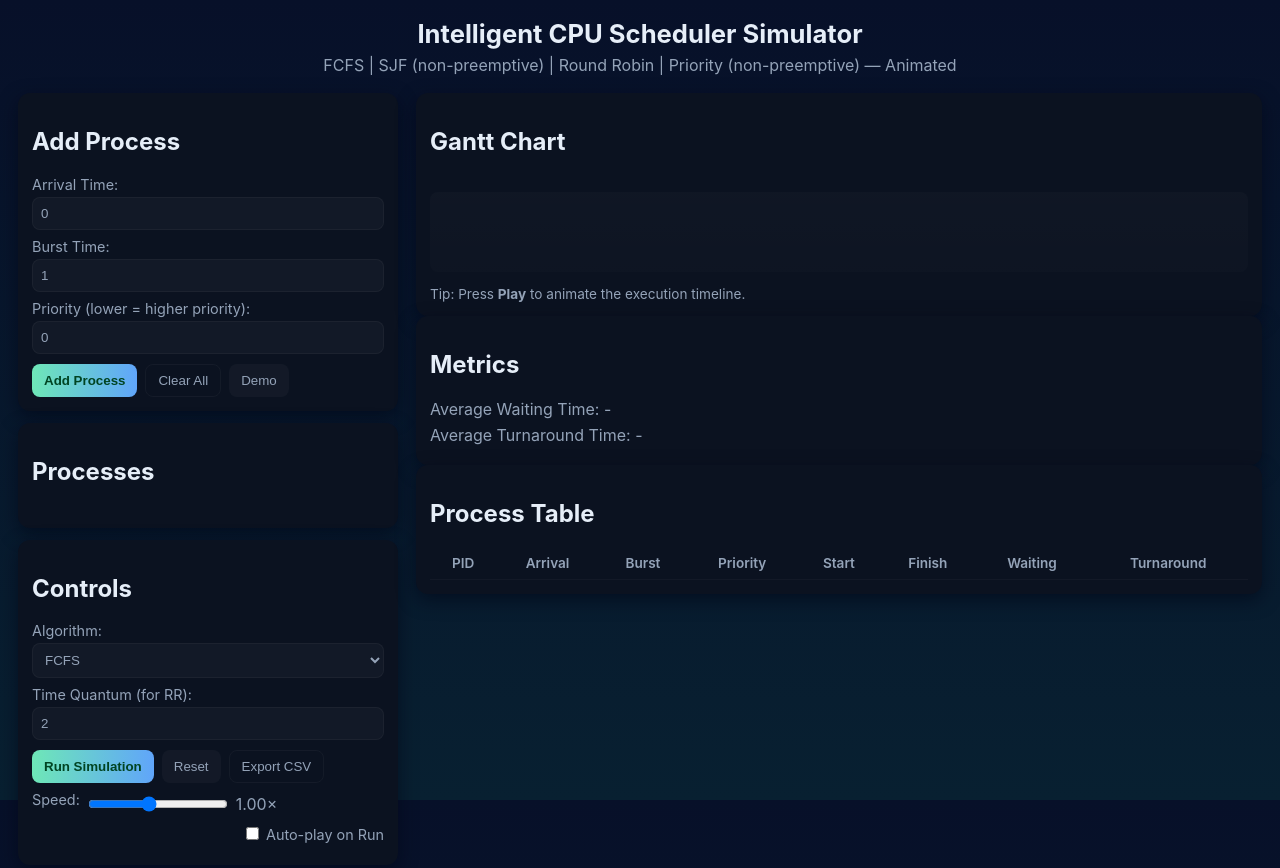
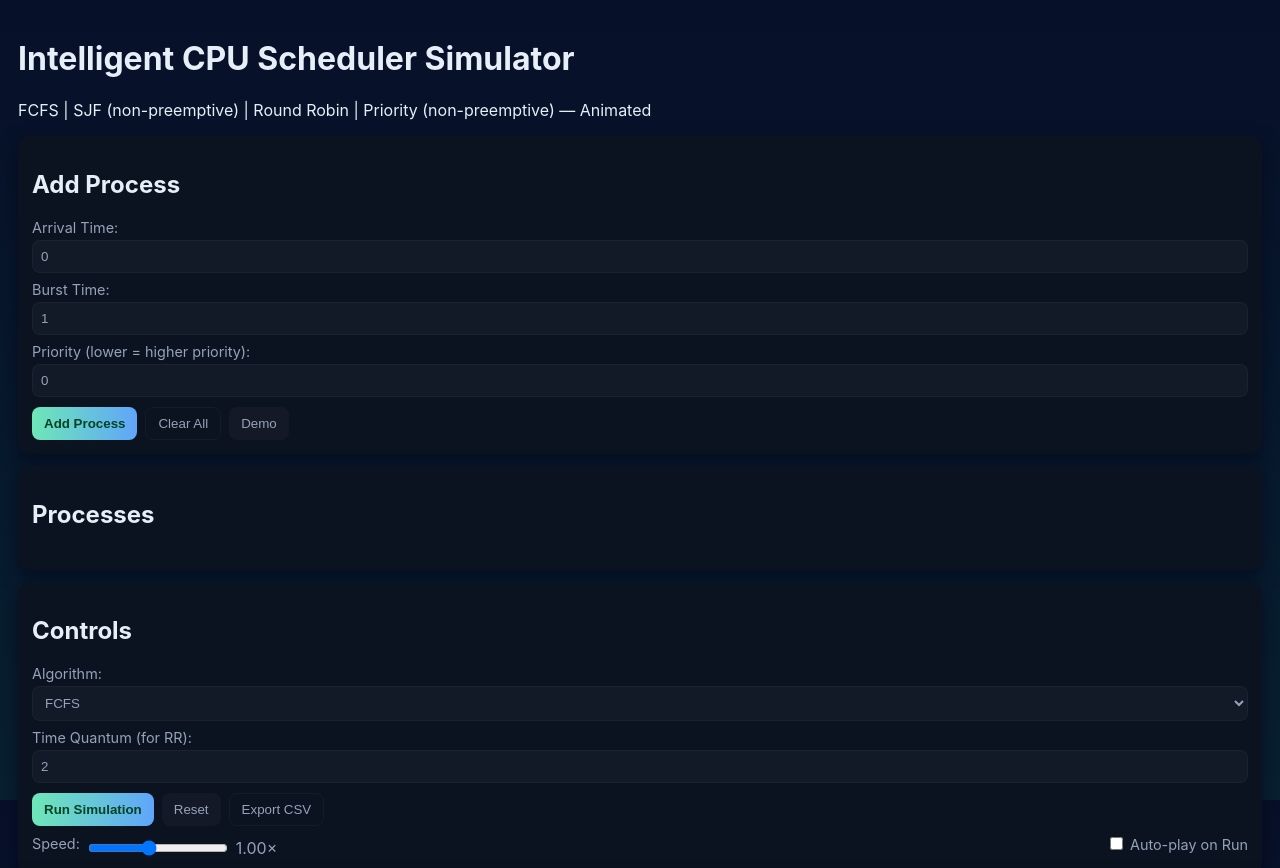
Before and after one commit to Tanmayisigatapu/Intelligent-CPU-Scheduler-Simulator, a plain HTML site: page index.html in a window 1280 px wide. Shown: the top 868 px of the page. Drawn offline with Linux system fonts and the light colour scheme.

Commit message:
Updated.ca2

```diff
--- a/index.html
+++ b/index.html
@@ -23,15 +23,7 @@
       color:#e6eef8;
       padding:18px;
     }
-    header{ text-align:center; margin-bottom:18px;}
-    header h1{margin:0; font-size:1.6rem;}
-    .sub{color:var(--muted); margin-top:6px}
-    .container{
-      display:grid;
-      grid-template-columns: 380px 1fr;
-      gap:18px;
-      align-items:start;
-    }
+
     .card{
       background:var(--card);
       padding:14px;
```
